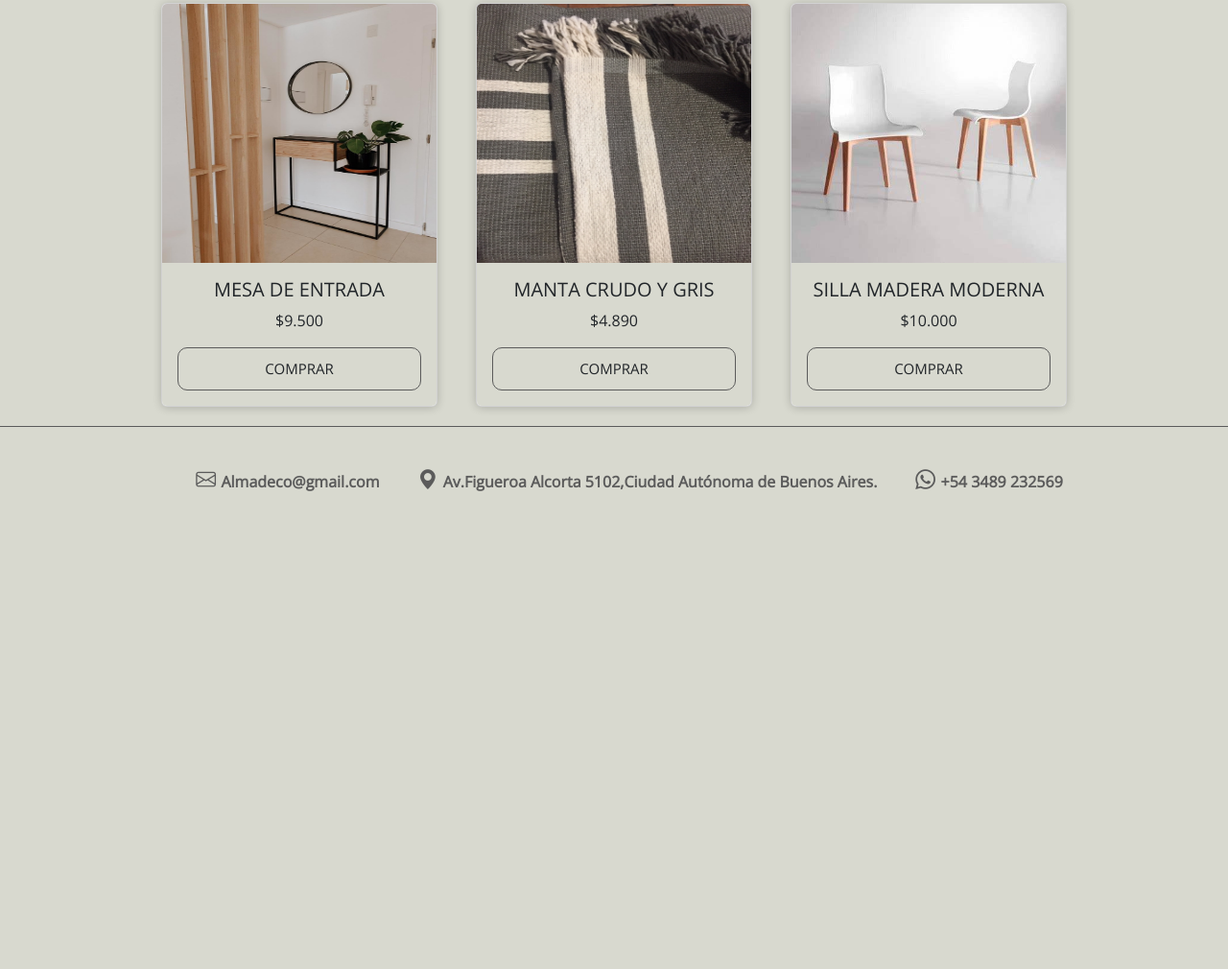
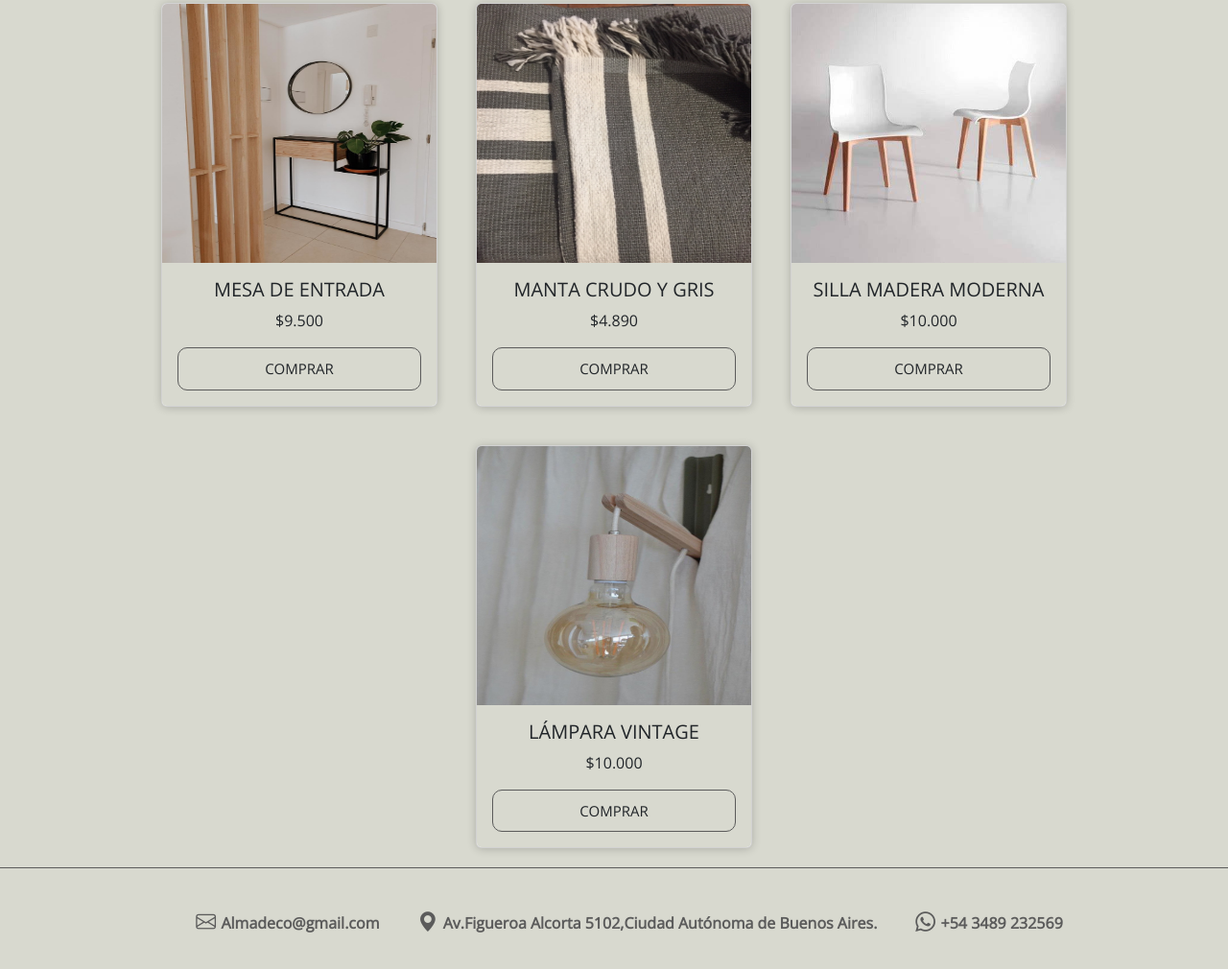
Before and after one commit to natipenalva01/proyectoCoderhouse, a website: page paginas/productos.html in a window 1280 px wide. Shown: the part 3949-4959 px from the top of the page at 96% size. Before the commit the page ends 4505 px from the top, so only its background shows below. Drawn offline with nearby package versions, Linux system fonts and the light colour scheme.

Commit message:
agregado de lámpara a productos

```diff
--- a/paginas/productos.html
+++ b/paginas/productos.html
@@ -270,6 +270,14 @@
             <a href="#" class="btn" type="button">COMPRAR</a>
           </div>
         </div>
+        <div class="card" style="width: 18rem;">
+          <img src="../imagenesProductos/imagen22.jpg"alt="silla de madera moderna">
+          <div class="card-body">
+            <h5 class="card-title">LÁMPARA VINTAGE</h5>
+            <p class="card-text">$10.000</p>
+            <a href="#" class="btn" type="button">COMPRAR</a>
+          </div>
+        </div>
       </main>
       <footer class="footer">
         <ul class="footer_nav contacto">
```
